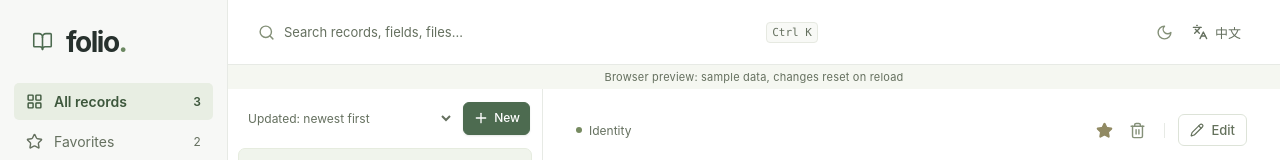
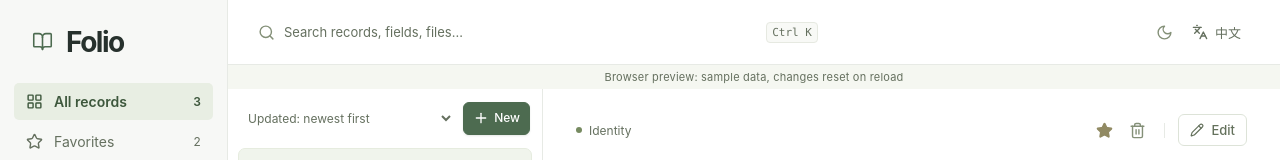
Before and after one commit to yangzhexian/folio, a React (Vite) app: page / in a window 1280 px wide. Shown: the top 160 px of the page. Built offline with nearby package versions, Linux system fonts and the light colour scheme.

Commit message:
fix(branding): use the Folio wordmark in both interface languages

```diff
--- a/src/features/library/LibrarySidebar.tsx
+++ b/src/features/library/LibrarySidebar.tsx
@@ -46,7 +46,7 @@ export function LibrarySidebar(props: SidebarProps) {
     <aside className="sidebar" inert={props.inert}>
       <div className="brand">
         <div className="brand-mark"><BookOpen size={21} strokeWidth={1.8} /></div>
-        <span>folio<span className="brand-dot">.</span></span>
+        <span>Folio</span>
       </div>
       <nav aria-label={t('library')}>
         <NavigationItem icon={LayoutGrid} label={t('all')} selected={view === 'all'} count={props.records} onClick={() => onNavigate('all')} />
--- a/src/styles.css
+++ b/src/styles.css
@@ -24,7 +24,6 @@ h1, h2, h3, p { margin: 0; }
 .sidebar { width: 228px; flex-shrink: 0; background: var(--sidebar); border-right: 1px solid var(--line); display: flex; flex-direction: column; padding: 0 14px; }
 .brand { flex-shrink: 0; height: 83px; display: flex; align-items: center; gap: 9px; padding: 0 13px; }
 .brand > span:first-of-type { font-size: 28px; letter-spacing: -1.5px; font-weight: 700; }
-.brand-dot { color: var(--brand-dot); }
 .brand-mark { width: 30px; height: 32px; display: grid; place-items: center; color: var(--accent); }
 .sidebar nav { min-height: 0; display: flex; flex-direction: column; gap: 3px; overflow-y: auto; }
 .nav-item { display: flex; align-items: center; width: 100%; gap: 11px; padding: 10px 12px; border-radius: 5px; color: var(--nav-text); text-align: left; font-size: 14px; min-height: 37px; }
--- a/src/ui/tokens.css
+++ b/src/ui/tokens.css
@@ -17,7 +17,7 @@
   --canvas: #fff; --sidebar: #f7f8f6; --surface: #fafbf9; --text: #27312d; --muted: #65705f; --line: #e7eae5; --line-subtle: #f0f2ec;
   --accent: var(--swatch-sage); --accent-strong: #355439; --accent-soft: #eaf0e7; --on-accent: #fff;
   --focus: #718f70; --focus-border: #8aa287; --input-border: #dfe4dc; --placeholder: var(--muted);
-  --nav-text: var(--muted); --nav-hover: #edf0e9; --nav-selected: #e8eee3; --nav-selected-text: #3d573c; --nav-count: var(--nav-selected-text); --brand-dot: #6b8861;
+  --nav-text: var(--muted); --nav-hover: #edf0e9; --nav-selected: #e8eee3; --nav-selected-text: #3d573c; --nav-count: var(--nav-selected-text);
   --icon: #849078; --icon-hover: #edf2e8; --icon-surface: #ecefe8; --favorite: #918a63;
   --hover: #f7f9f4; --selected: #f0f4ec; --selected-border: #e6ecdf; --tag-surface: #f3f6ee; --value-text: #53614b;
   --button-border: #dde3d8; --button-text: #64715c; --button-hover: #f3f6f0; --button-hover-border: #cbd4c3; --button-shadow: #344c3420;
@@ -40,7 +40,7 @@
 :root[data-accent="amber"] { --accent: var(--swatch-amber); --accent-strong: #785015; --accent-soft: #f8f1e4; }
 :root[data-accent]:not([data-accent="sage"]) {
   --focus: var(--accent); --focus-border: color-mix(in srgb, var(--accent) 65%, var(--canvas));
-  --nav-hover: var(--accent-soft); --nav-selected: var(--accent-soft); --nav-selected-text: var(--accent-strong); --nav-count: var(--accent); --brand-dot: var(--accent);
+  --nav-hover: var(--accent-soft); --nav-selected: var(--accent-soft); --nav-selected-text: var(--accent-strong); --nav-count: var(--accent);
   --icon-hover: var(--accent-soft); --hover: color-mix(in srgb, var(--accent-soft) 55%, var(--canvas)); --selected: var(--accent-soft); --selected-border: color-mix(in srgb, var(--accent) 20%, var(--canvas));
   --tag-surface: var(--accent-soft); --button-hover: var(--accent-soft); --button-hover-border: var(--focus-border); --toast-text: var(--accent-strong);
 }
@@ -49,7 +49,7 @@
   --canvas: #191e1b; --sidebar: #141915; --surface: #202722; --text: #e1e8df; --muted: #a5b1a3; --line: #354037; --line-subtle: #2c352e;
   --accent: #a3c29a; --accent-strong: #bdd7b6; --accent-soft: #293b2c; --on-accent: #142416;
   --focus: var(--accent); --focus-border: var(--accent); --input-border: #48554a; --placeholder: #879283;
-  --nav-text: #b6c1b1; --nav-hover: var(--surface); --nav-selected: var(--accent-soft); --nav-selected-text: var(--accent); --nav-count: var(--muted); --brand-dot: var(--accent);
+  --nav-text: #b6c1b1; --nav-hover: var(--surface); --nav-selected: var(--accent-soft); --nav-selected-text: var(--accent); --nav-count: var(--muted);
   --icon: #a3b29a; --icon-hover: var(--accent-soft); --icon-surface: #303a30; --favorite: #d4bc76;
   --hover: #232c25; --selected: var(--accent-soft); --selected-border: #465c45; --tag-surface: var(--surface); --value-text: #d0dbca;
   --button-border: #485348; --button-text: #c5d2be; --button-hover: var(--surface); --button-hover-border: #7c9071; --button-shadow: #00000020;
```
Also changed, not shown: tests/library.e2e.ts (+2 -0 lines).
